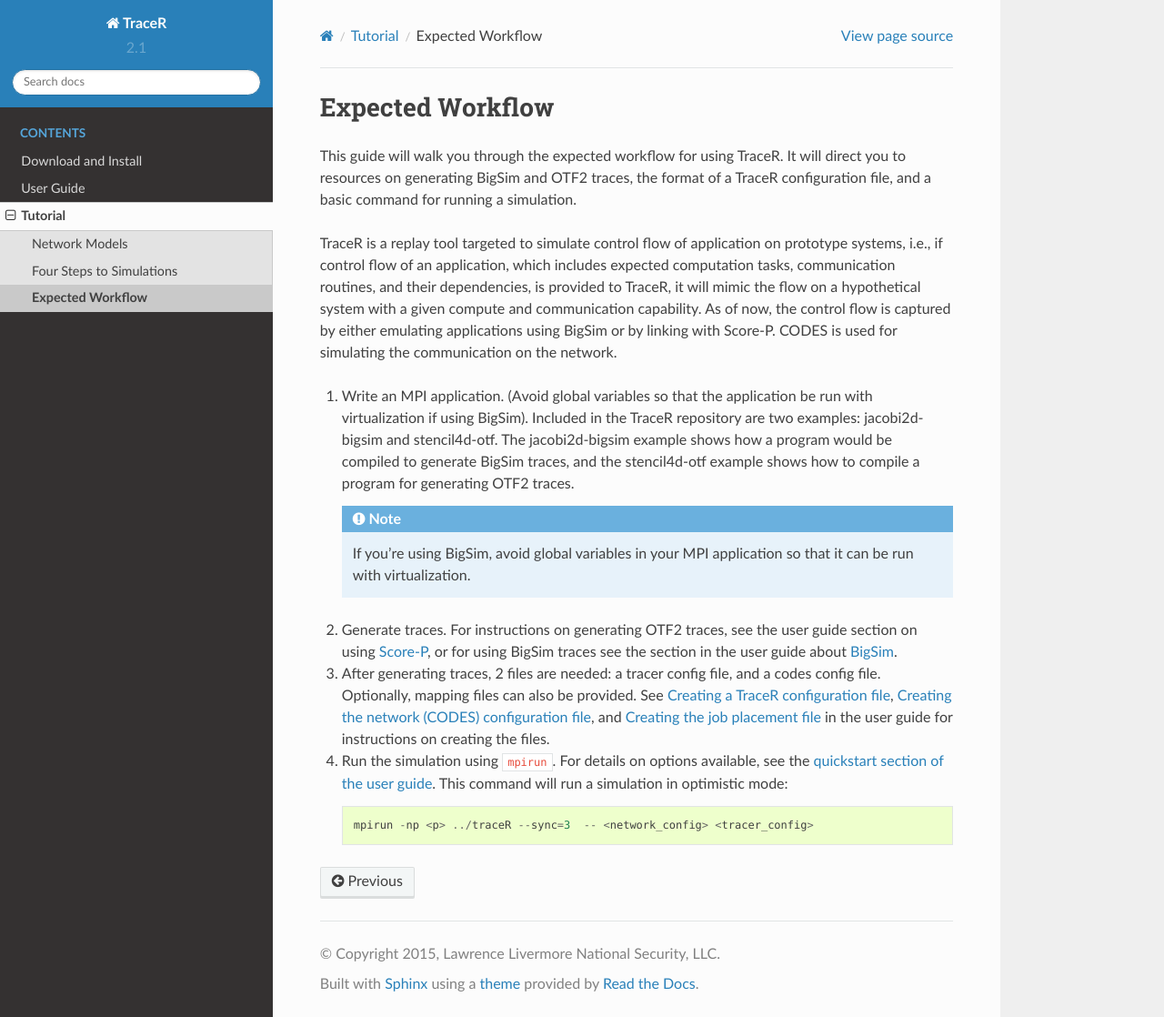
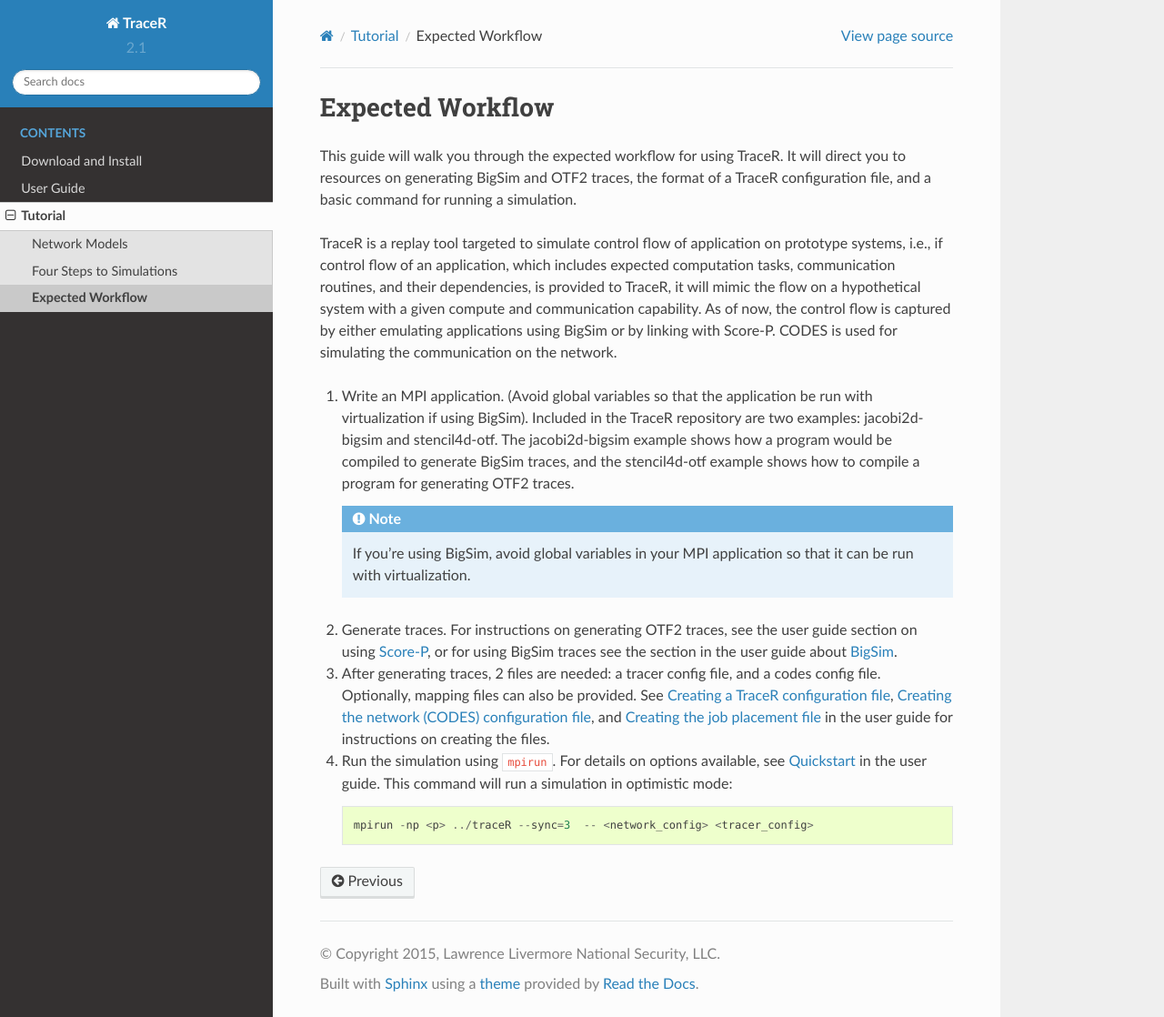
Before and after one commit to hpcgroup/TraceR, a Sphinx documentation site: the page built from docs/tutorial/workflow.rst, in a window 1280 px wide and 1118 px high. Shown: the whole window at 91% size. Built offline with Sphinx 7.4.7 and the Read the Docs theme 2.0.0, drawn with Linux system fonts in a browser that asks for light colours; formulas are drawn with MathJax 3; pages that are not in the unit, such as notebooks, are missing from menus.

Commit message:
Tweak link to quickstart section of the userguide

```diff
--- a/docs/tutorial/workflow.rst
+++ b/docs/tutorial/workflow.rst
@@ -33,8 +33,8 @@ is used for simulating the communication on the network.
    Optionally, mapping files can also be provided. See :ref:`userguide-tracer-config-file`, :ref:`userguide-codes-config-file`,
    and :ref:`userguide-job-placement-file` in the user guide for instructions on creating the files.
 
-4. Run the simulation using ``mpirun``. For details on options available, see the
-   :ref:`quickstart section of the user guide <userguide-quickstart>`. This command will
+4. Run the simulation using ``mpirun``. For details on options available, see
+   :ref:`userguide-quickstart` in the user guide. This command will
    run a simulation in optimistic mode::
 
     mpirun -np <p> ../traceR --sync=3  -- <network_config> <tracer_config>
```
